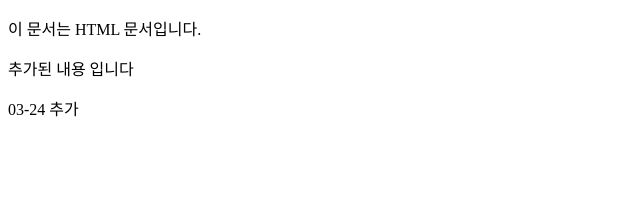
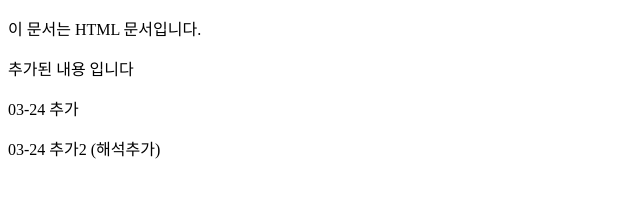
Before and after one commit to shanks99/first-project, a plain HTML site: page index.html in a window 1280 px wide. Shown: the whole page, without its empty margins (0-640 px from the left). Drawn offline with Linux system fonts and the light colour scheme.

Commit message:
해석 작업내용 커밋

```diff
--- a/index.html
+++ b/index.html
@@ -9,6 +9,7 @@
     <p>이 문서는 HTML 문서입니다.</p>
     <p>추가된 내용 입니다</p>
     <p>03-24 추가</p>
+    <p>03-24 추가2 (해석추가)</p>
 
 </body>
 </html>
```
